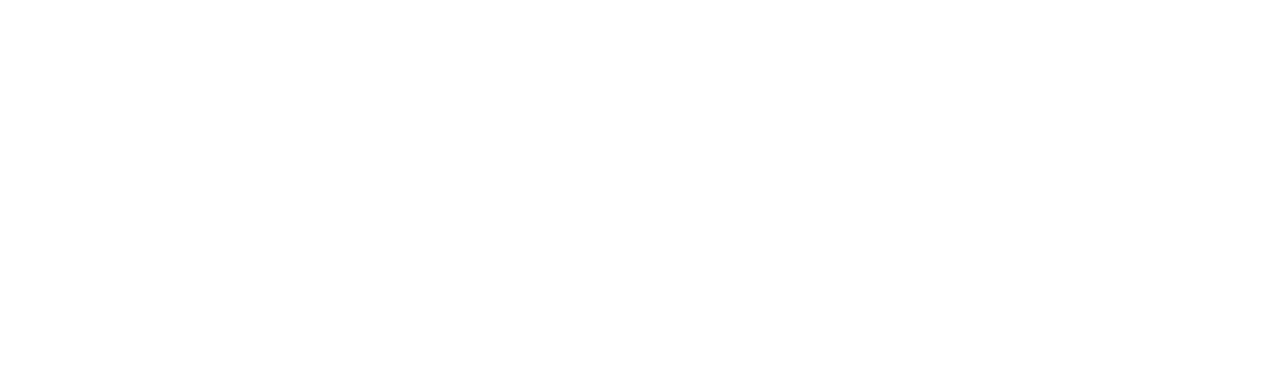
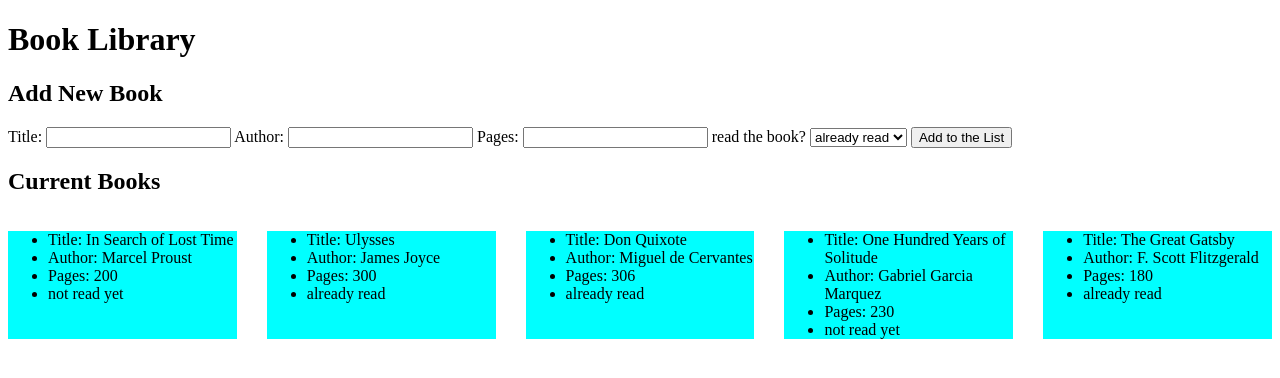
Before and after one commit to rezokip/book-library-project, a plain HTML site: page index.html in a window 1280 px wide. Drawn offline with Linux system fonts and the light colour scheme.

Commit message:
basic html and js

```diff
--- a/index.html
+++ b/index.html
@@ -8,7 +8,32 @@
   <link rel="stylesheet" href="style.css">
 </head>
 <body>
+  <h1>Book Library</h1>
+  <section class="add-book-section">
+    <h2>Add New Book</h2>
+    <form>
+      <label for="title">Title:</label>
+      <input id="title" type="text" >
+      <label for ="author">Author:</label>
+      <input id ="author" type="text">
+      <label for="pages">Pages:</label>
+      <input id="pages" type="text">
+      <label for="read">read the book?</label>
+      <select id ="read">
+        <option value="already read">already read</option>
+        <option value="not read yet">not read yet</option>
+      </select>
+      <button>Add to the List</button>
 
+    </form>
+  </section>
+
+  <section class="library-section">
+    <h2>Current Books</h2>
+    <div class="library-section-container">
+
+    </div>
+  </section>
 
 
 
--- a/script.js
+++ b/script.js
@@ -0,0 +1,68 @@
+// select the html elements
+
+let myLibraryEl = document.querySelector('.library-section-container')
+
+
+
+
+// create myLibrary Array to store all Books
+
+let myLibrary = []
+
+
+// Constroctor function for the Book objects
+function Book (title, author, pages, read){
+  this.title = title
+  this.author = author
+  this.pages= pages
+  this.read = read
+}
+
+function addBookToLibrary (book){
+  myLibrary.push(book)
+}
+
+
+// create new Books with the constructor function
+book1 = new Book('In Search of Lost Time', 'Marcel Proust', 200, 'not read yet')
+book2 = new Book('Ulysses', 'James Joyce', 300, 'already read')
+book3 = new Book('Don Quixote', 'Miguel de Cervantes', 306, 'already read')
+book4 = new Book('One Hundred Years of Solitude', 'Gabriel Garcia Marquez', 230, 'not read yet')
+book5 = new Book('The Great Gatsby', 'F. Scott Flitzgerald', 180, 'already read')
+
+// add the books to the library
+addBookToLibrary(book1)
+addBookToLibrary(book2)
+addBookToLibrary(book3)
+addBookToLibrary(book4)
+addBookToLibrary(book5)
+
+
+// function for adding the books from the myLibrary array to the DOM
+  // loop through every book in the myLabrary array
+    // create the appropriate elements such as title, author...
+    // give them the right textcontent
+    // append them to the parent container to show them on the page
+function addToDom(){
+  for(book of myLibrary){
+    console.log(book.title)
+    console.log(book)
+
+
+    bookUlEl = document.createElement('ul')
+    bookTitleEl = document.createElement('li')
+    bookAuthorEl = document.createElement('li')
+    bookPagesEl = document.createElement('li')
+    bookReadEl = document.createElement('li')
+
+    bookTitleEl.textContent = `Title: ${book.title}`
+    bookAuthorEl.textContent =  `Author: ${book.author}`
+    bookPagesEl.textContent =  `Pages: ${book.pages}`
+    bookReadEl.textContent = book.read
+
+    bookUlEl.append(bookTitleEl, bookAuthorEl, bookPagesEl, bookReadEl)
+    myLibraryEl.appendChild(bookUlEl)
+  }
+}
+
+addToDom()
--- a/style.css
+++ b/style.css
@@ -0,0 +1,11 @@
+.library-section-container{
+  display: flex;
+
+  gap: 30px;
+  flex-wrap: wrap;
+}
+
+.library-section-container ul{
+  flex: 1;
+  background-color: aqua;
+}
```
